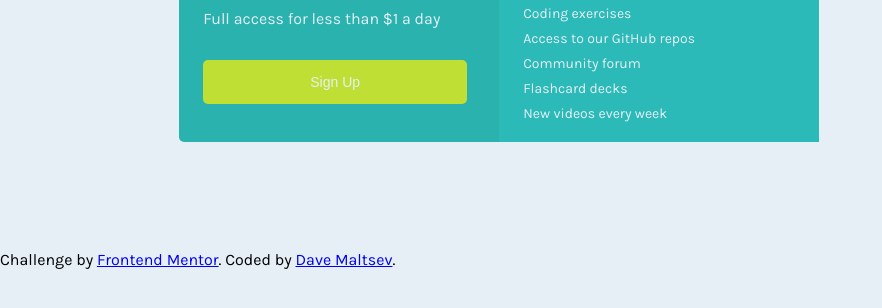
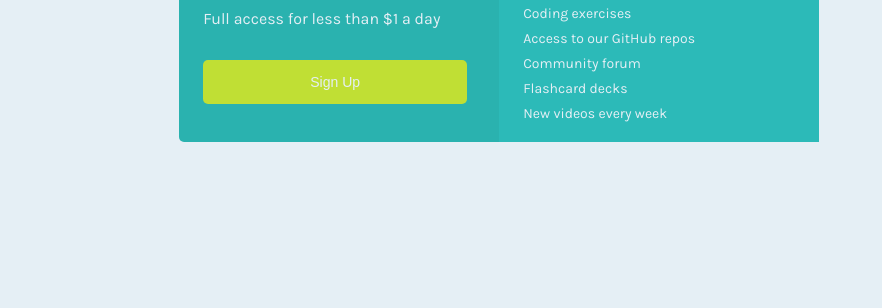
Before and after one commit to moon-blade/fm-single-price-grid-component, a plain HTML site: page index.html in a window 1280 px wide. Shown: the part 444-752 px from the top of the page, without its empty margins (0-882 px from the left). Drawn offline with Linux system fonts and the light colour scheme.

Commit message:
removed attribution

```diff
--- a/index.html
+++ b/index.html
@@ -42,37 +42,6 @@
       </div>
     </div>
   </main>
-
-  <footer class="flex flex-fd-c flex-ai-c flex-jc-c">
-    <div class="attribution">
-      Challenge by
-      <a href="https://www.frontendmentor.io?ref=challenge" target="_blank">Frontend Mentor</a>. Coded by <a
-        href="https://moon-blade.github.io/fcc-personal-portfolio/" target="_blank">Dave
-        Maltsev</a>.
-    </div>
-  </footer>
 </body>
 
 </html>
-
-<!--
-    <footer>
-    <p class="attribution">
-      Challenge by <a href="https://www.frontendmentor.io?ref=challenge" target="_blank">Frontend Mentor</a>.
-      Coded by <a href="#">Your Name Here</a>.
-    </p>
-  </footer>
--->
-
-<!--
-  <style>
-    .attribution {
-      font-size: 11px;
-      text-align: center;
-    }
-
-    .attribution a {
-      color: hsl(228, 45%, 44%);
-    }
-  </style>
--->
```
